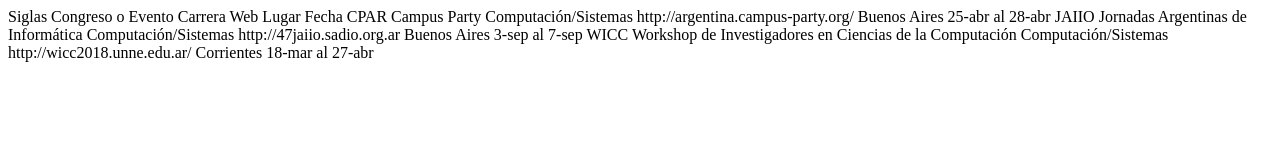
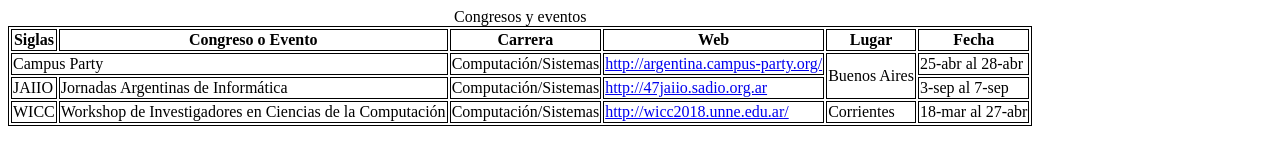
Before and after one commit to UCC-LabCompu2/ejercicios2023-RomeoValdomero1, a plain HTML site: page Ejercicios-HTML/ej_tablas.html in a window 1280 px wide. Drawn offline with Linux system fonts and the light colour scheme.

Commit message:
ej_tablas.html

```diff
--- a/Ejercicios-HTML/ej_tablas.html
+++ b/Ejercicios-HTML/ej_tablas.html
@@ -15,33 +15,47 @@
 <!--Elimine las siglas CPAR, y 'Campus Party' debe ocupar 2 celdas-->
 <!--Como campus party y Jaiio comparten el mismo lugar, unifique las celdas que contienen 'Buenos Aires'-->
 <body>
+<!-- hola mundox-->
+<table>
+    <caption >Congresos y eventos</caption>
+    <thead>
+    <th>Siglas</th>
+    <th>Congreso o Evento</th>
+    <th>Carrera</th>
+    <th>Web</th>
+    <th>Lugar</th>
+    <th>Fecha</th>
+    </thead>
+    <tbody>
+    <tr>
 
-Siglas
-Congreso o Evento
-Carrera
-Web
-Lugar
-Fecha
+        <td colspan="2">Campus Party</td>
+        <td>Computación/Sistemas</td>
+        <td> <a href="http://argentina.campus-party.org/">http://argentina.campus-party.org/</a></td>
+        <td rowspan="2"> Buenos Aires</td>
+        <td> 25-abr al 28-abr</td>
+    </tr>
 
-CPAR
-Campus Party
-Computación/Sistemas
-http://argentina.campus-party.org/
-Buenos Aires
-25-abr al 28-abr
+    <tr>
+        <td>JAIIO</td>
+        <td>Jornadas Argentinas de Informática</td>
+        <td>Computación/Sistemas</td>
+        <td><a href=" http://47jaiio.sadio.org.ar"> http://47jaiio.sadio.org.ar</a></td>
 
-JAIIO
-Jornadas Argentinas de Informática
-Computación/Sistemas
-http://47jaiio.sadio.org.ar
-Buenos Aires
-3-sep al 7-sep
+        <td>  3-sep al 7-sep</td>
+    </tr>
 
-WICC
-Workshop de Investigadores en Ciencias de la Computación
-Computación/Sistemas
-http://wicc2018.unne.edu.ar/
-Corrientes
-18-mar al 27-abr
+    <tr>
+        <td> WICC</td>
+        <td> Workshop de Investigadores en Ciencias de la Computación</td>
+        <td> Computación/Sistemas</td>
+        <td> <a href="http://wicc2018.unne.edu.ar/"> http://wicc2018.unne.edu.ar/</a> </td>
+        <td> Corrientes</td>
+        <td> 18-mar al 27-abr</td>
+    </tr>
+    </tbody>
+</table>
+<!-- terminadaaa-->
+
 </body>
 </html>
```
